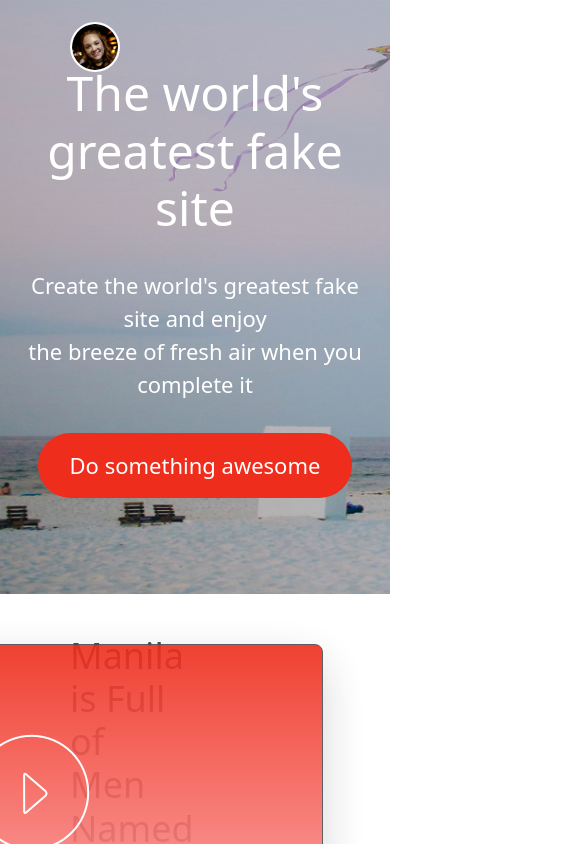
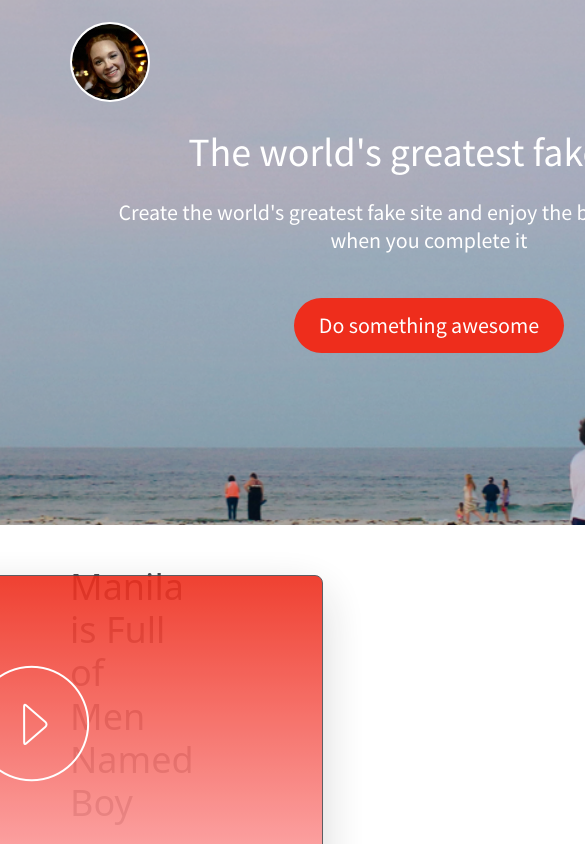
Before and after one commit to ashleyhodge/fakesite, a Next.js app: page / in a window 390 px wide. Shown: the top 844 px of the page, 585 px wide, since content can reach past the window. Built offline with nearby package versions, Linux system fonts and the light colour scheme.

Commit message:
add css to hero

```diff
--- /dev/null
+++ b/components/Home/Hero/Hero.module.css
@@ -0,0 +1,76 @@
+/* Styling for Hero section */
+@font-face {
+    font-family: SourceSansPro-Regular ;
+    src: url(/fonts/SourceSansPro-Regular.otf);
+  }
+
+.section {
+  background: url(/images/hero-image.png);
+  background-size: 1800px;
+  background-position: center;
+  background-repeat: no-repeat;
+  padding: 128px 0 150px;
+  overflow: hidden;
+}
+.section div {
+  display: flex;
+  flex-direction: column;
+  align-items: center;
+  text-align: center;
+  color: white;
+  padding-bottom: 22px;
+}
+.section h1 {
+  margin: 0 100px;
+  font-size: 48px;
+  font-family: SourceSansPro-Regular;
+  line-height: 48px;
+}
+.section p {
+  margin: 22px 370px 22px;
+  font-size: 22px;
+  font-family: SourceSansPro-Regular;
+  line-height: 28px;
+}
+.button_div {
+  display: flex;
+  flex-wrap: wrap;
+  justify-content: center;
+}
+.section button {
+  min-height: 55px;
+  font-family: SourceSansPro-Regular;
+  font-size: 22px;
+  border-radius: 100px;
+  background-color: #ee2d1c;
+  padding: 0 25px 0 25px;
+}
+
+@media screen {
+  @media (max-width:980px) {
+    .section p {
+      margin: 22px 210px;
+      background-attachment: fixed;
+    }
+  }
+  @media (max-width:768px) {
+    .section h1 {
+      font-size: 40px;
+      margin: 0 50px;
+    }
+    .section p {
+      margin: 22px 100px ;
+    }
+  }
+  @media (max-width: 660px) {
+    .section {
+      width:150%;
+    }
+  }
+  @media (max-width: 415px) {
+.section {
+
+  width: 220%;
+}
+  }
+}
--- a/components/Home/Hero/index.js
+++ b/components/Home/Hero/index.js
@@ -1,21 +1,19 @@
 /* eslint-disable react/no-unescaped-entities */
-
+import classes from './Hero.module.css'
 
 function Hero() {
   return (
-<section>
-	<div className="bg-cover"  style={{backgroundImage: 'url(/images/hero-image.png)', width: 'full'}}>
-		<div className="flex flex-col items-center px-4 py-16 pb-24 mx-auto text-center text-white lg:pb-56 md:py-32 md:px-10 lg:px-32">
-			<h1 className="text-[48px]">The world's greatest fake site</h1>
-
-			<p className="mt-6 mb-8  sm:mb-12 xl:max-w-3xl text-[22px]">Create the world's greatest fake site and enjoy <br />the breeze of fresh air when you complete it</p>
-
-			<div className="flex flex-wrap justify-center">
-				<button type="button" className="px-8 py-3 min-h-[55px] text-[22px] rounded-full bg-redish">Do something awesome</button>
+		<div className='wrapper'>
+		<section className={classes.section}>
+			<div>
+				<h1>The world's greatest fake site</h1>
+				<p>Create the world's greatest fake site and enjoy the breeze of fresh air when you complete it</p>
 			</div>
+			<div className={classes.button_div}>
+					<button type="button">Do something awesome</button>
+			</div>
+		</section>
 		</div>
-	</div>
-</section>
   )
 }
 
--- a/components/layout/Nav/Nav.module.css
+++ b/components/layout/Nav/Nav.module.css
@@ -1,4 +1,8 @@
 /* Styling for Navbar */
+@font-face {
+  font-family: SourceSansPro-Regular ;
+  src: url(/fonts/SourceSansPro-Regular.otf);
+}
 
 .nav{
   position: absolute;
@@ -16,6 +20,7 @@
   align-items:flex-end;
   justify-content: space-between;
   font-size: 22px;
+  font-family: SourceSansPro-Regular;
   line-height: 28px;
   color: white;
 }
@@ -36,7 +41,18 @@
 
 
 @media screen {
-  @media (max-width:575px) {
+  @media (max-width: 768px) {
+    .nav div {
+      font-size: 17px
+    }
+    .nav_icon {
+      width: 50px
+    }
+    .nav_logo {
+      width: 50px;
+    }
+  }
+  @media (max-width:660px) {
     .nav ul {
       display: block;
       position: absolute;
@@ -46,12 +62,24 @@
       transition: all 0.5s ease;
       opacity: .90;
       border-radius: 0 8px 8px 0;
+      font-size: 22px
     }
     .nav_logo {
       display: none
     }
     .nav_icon {
-      width: 50px
+      width: 60px
+    }
+  }
+  @media (max-width: 415px) {
+    .nav_icon {
+      width: 80px;
+    }
+    .nav ul {
+      top: 120px;
+      font-size: 30px;
+      padding: 10px;
+      line-height: 40px;
     }
   }
 }
```
